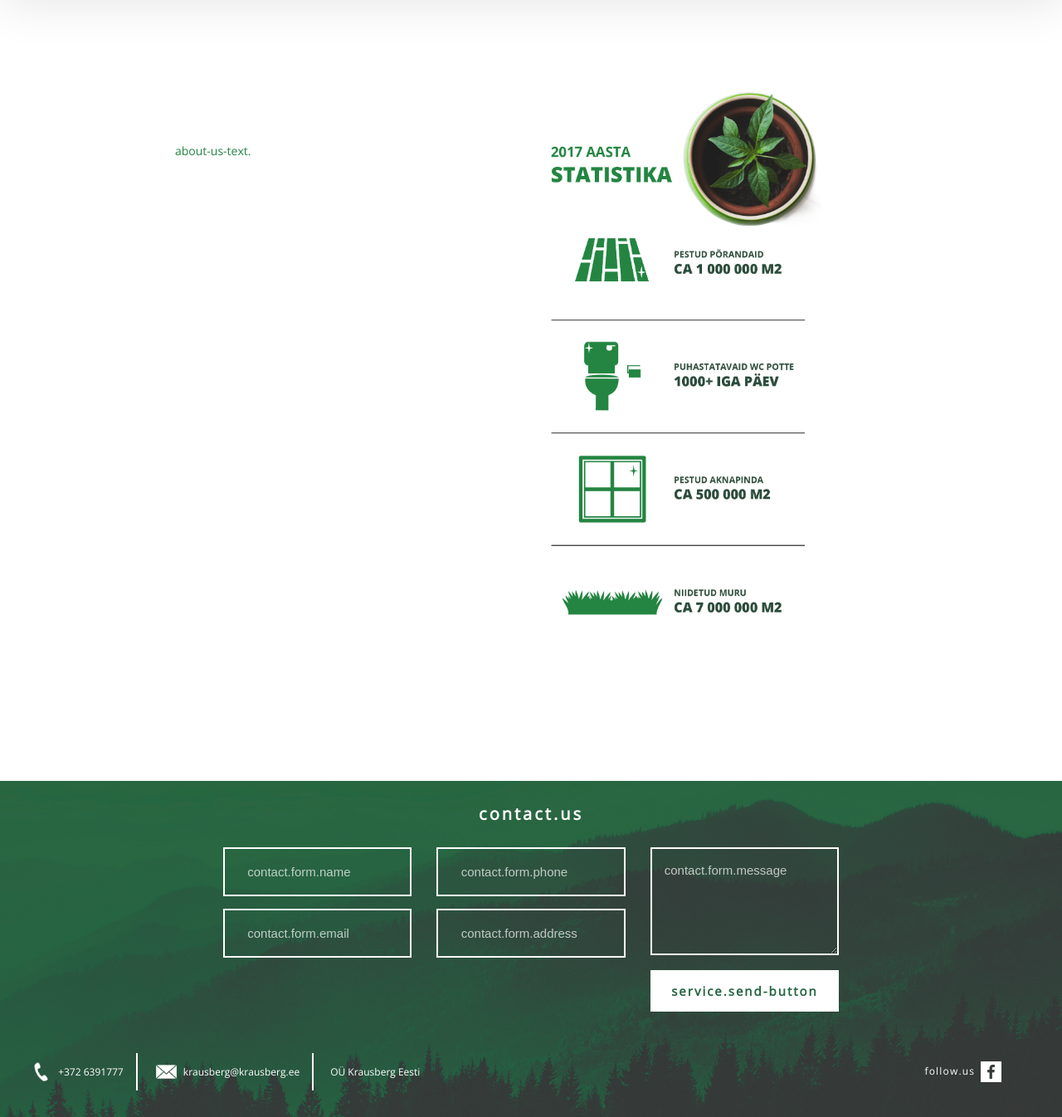
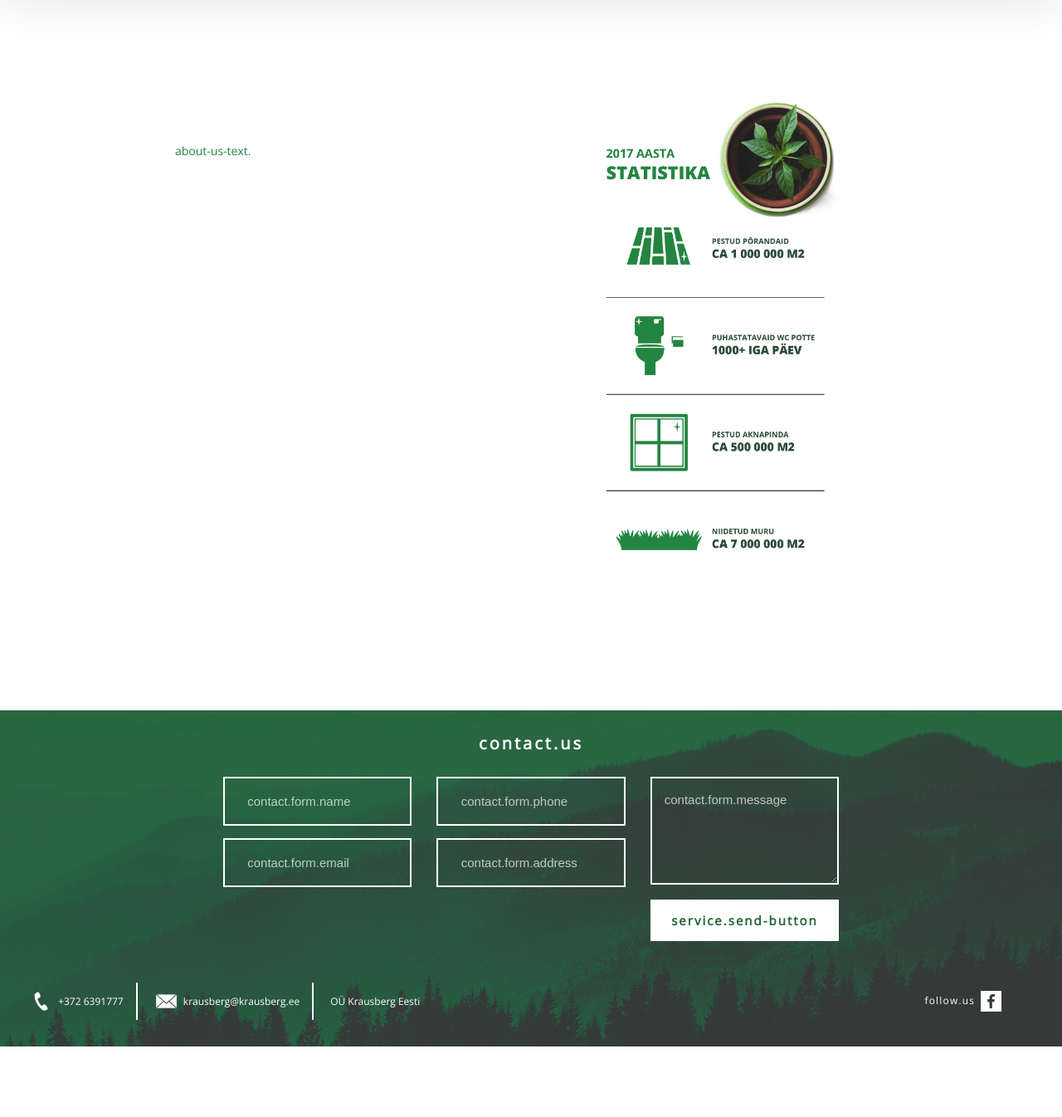
Before and after one commit to sanderlepik/krausberg-django, a Django app: page /about-us/ in a window 1280 px wide. Shown: the part 89-1435 px from the top of the page at 83% size. After the commit the page ends 1350 px from the top, so only its background shows below. Run offline with Django 3.2, Linux system fonts and the light colour scheme; some libraries are stand-ins or nearby versions.

Commit message:
small css fixes

```diff
--- a/krausberg_website/static/css/about-us.css
+++ b/krausberg_website/static/css/about-us.css
@@ -5,10 +5,18 @@
 }
 
 .service-row {
-  height: 700px;
+  height: auto;
 }
 
 .service-text {
   padding-top: 70px;
   text-align: justify !important;
 }
+
+.service-picture-col {
+  margin-top: 15px;
+  min-height: 600px !important;
+  background-size: contain;
+  background-repeat: no-repeat;
+  background-position: center;
+}
--- a/krausberg_website/static/css/custom.css
+++ b/krausberg_website/static/css/custom.css
@@ -86,6 +86,10 @@ span {
   padding: 0;
 }
 
+.navbarDropdownMenuLink {
+  cursor: pointer;
+}
+
 .dropdown-menu {
     position: absolute;
     top: 100%;
@@ -112,6 +116,10 @@ span {
     color: #2c4c3b !important;
     font-weight: 600;
     font-family: 'Open Sans', sans-serif;
+}
+
+.dropdown-menu-link:active {
+    background-color: transparent;
 }
 
 .dropdown-item {
@@ -956,6 +964,17 @@ span {
   .long-form {
      width: 100%;
   }
+
+  /* about-us page */
+  .service-picture-col {
+    min-height: 600px !important;
+    background-position: center !important;
+  }
+
+  .service-row {
+    width: 100% !important;
+  }
+
 }
 
 
--- a/krausberg_website/static/css/service.css
+++ b/krausberg_website/static/css/service.css
@@ -36,4 +36,5 @@
   min-height: 400px;
   background-size: contain;
   background-repeat: no-repeat;
+  background-position: center;
 }
--- a/krausberg_website/templates/about-us.html
+++ b/krausberg_website/templates/about-us.html
@@ -45,7 +45,7 @@
                 </div>
             </div>
         </div>
-        <div class="col-md-6 image-col">
+        <div class="col-md-6 image-col service-picture-col">
         </div>
     </div>
 </div>
--- a/krausberg_website/templates/administrator.html
+++ b/krausberg_website/templates/administrator.html
@@ -48,7 +48,7 @@
             </div>
             <div class="row service-text-row">
                 <div class="col-md-12">
-                    <p class="service-heading light-green group-heading">{% trans "administrator.client.1" %}</p>
+                    <p class="service-heading light-green group-heading text-uppercase">{% trans "administrator.client.1" %}</p>
                     <br>
                     <strong class="dark-green text-justify">{% trans "administrator.char.1" %}</strong>
                     <br>
--- a/krausberg_website/templates/business.html
+++ b/krausberg_website/templates/business.html
@@ -48,7 +48,7 @@
             </div>
             <div class="row service-text-row">
                 <div class="col-md-12">
-                    <p class="service-heading light-green group-heading">{% trans "business.client.1" %}</p>
+                    <p class="service-heading light-green group-heading text-uppercase">{% trans "business.client.1" %}</p>
                     <br>
                     <strong class="dark-green text-justify">{% trans "business.char.1" %}</strong>
                     <br>
```
Also changed, not shown: krausberg_website/templates/private.html (+18 -18 lines).
